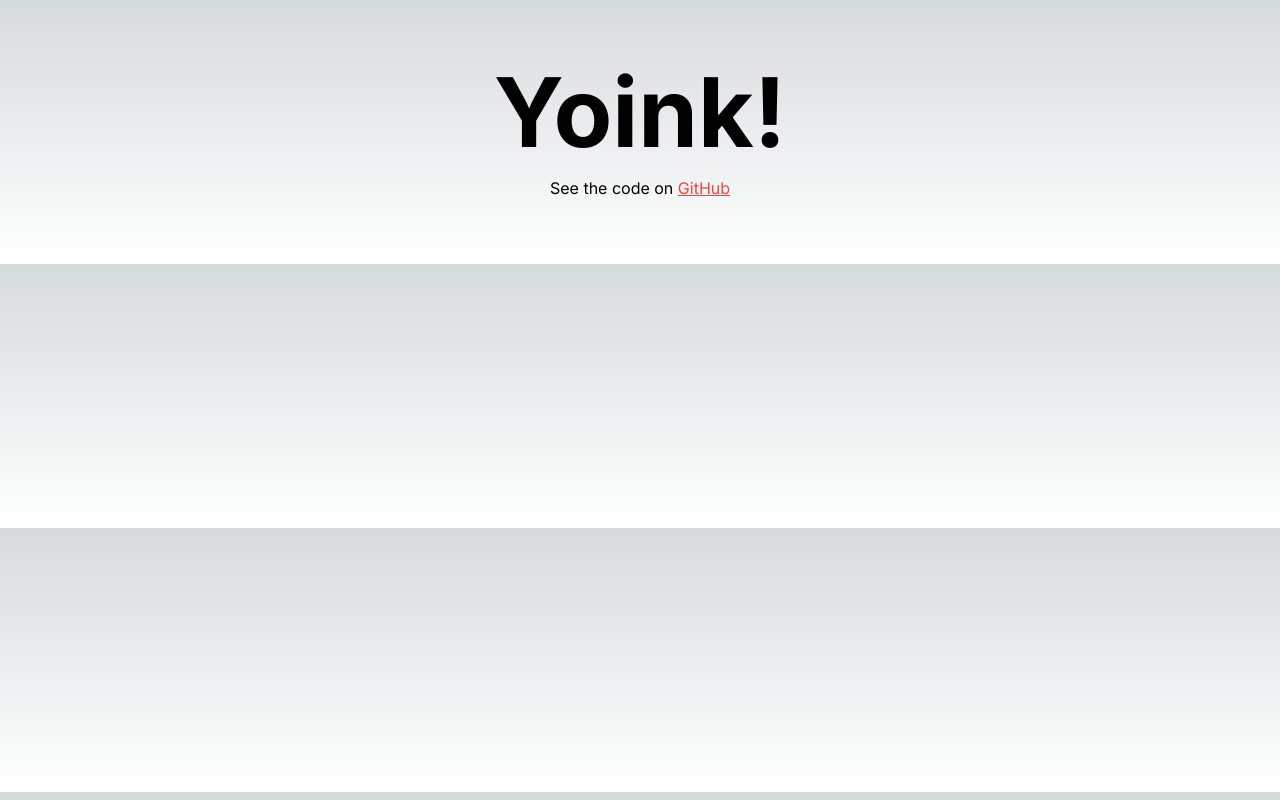
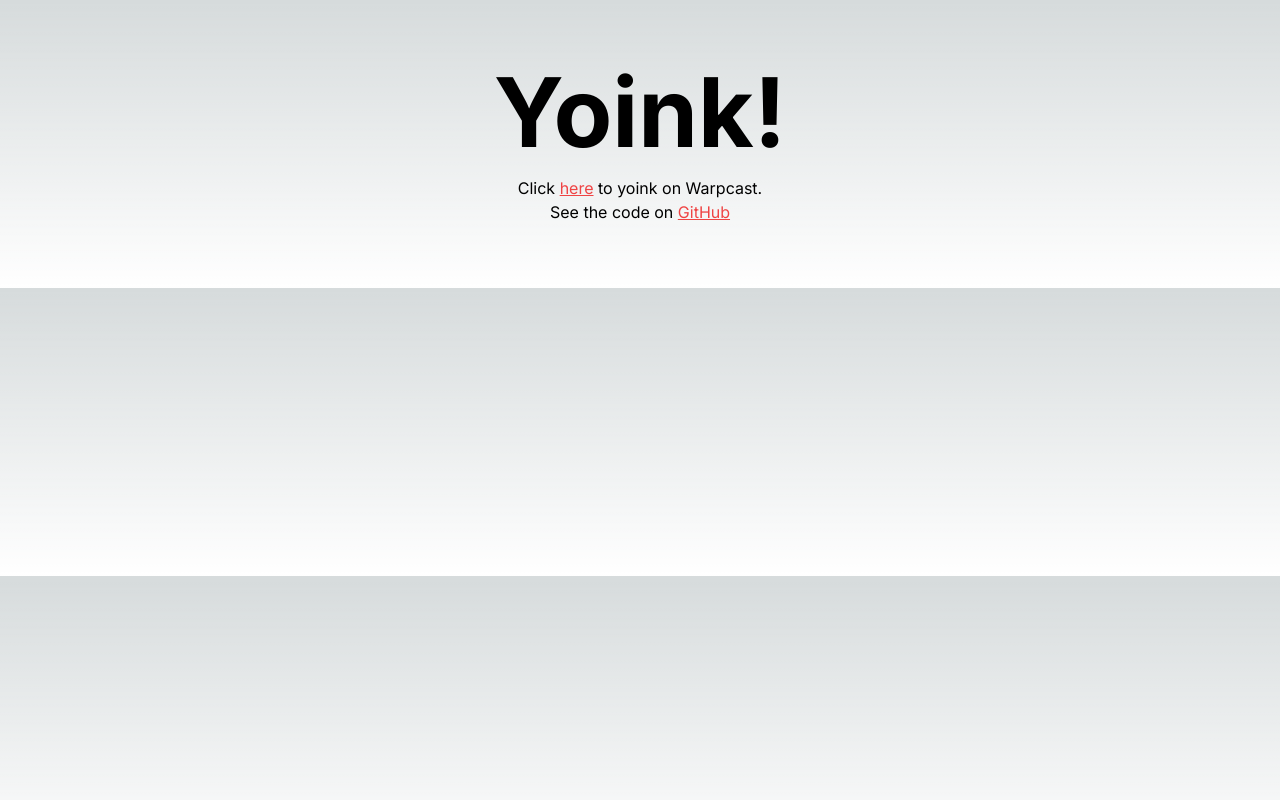
Before and after one commit to horsefacts/yoink, a Next.js app: page / in a window 1280 px wide. Built offline with nearby package versions, Linux system fonts and the light colour scheme; no server answers.

Commit message:
Add link to frame on Warpcast

```diff
--- a/src/app/page.tsx
+++ b/src/app/page.tsx
@@ -26,7 +26,8 @@ export default function Home() {
     <main className="flex flex-col text-center p-16">
       <Yoink />
       <div className="mt-4">
-        See the code on <a className="text-red-500 underline" href="https://github.com/horsefacts/yoink" target="_blank">GitHub</a>
+        <p>Click <a className="text-red-500 underline" href="https://warpcast.com/horsefacts.eth/0x80dd1ea4" target="_blank">here</a> to yoink on Warpcast.</p>
+        <p>See the code on <a className="text-red-500 underline" href="https://github.com/horsefacts/yoink" target="_blank">GitHub</a></p>
       </div>
     </main>
   );
```
